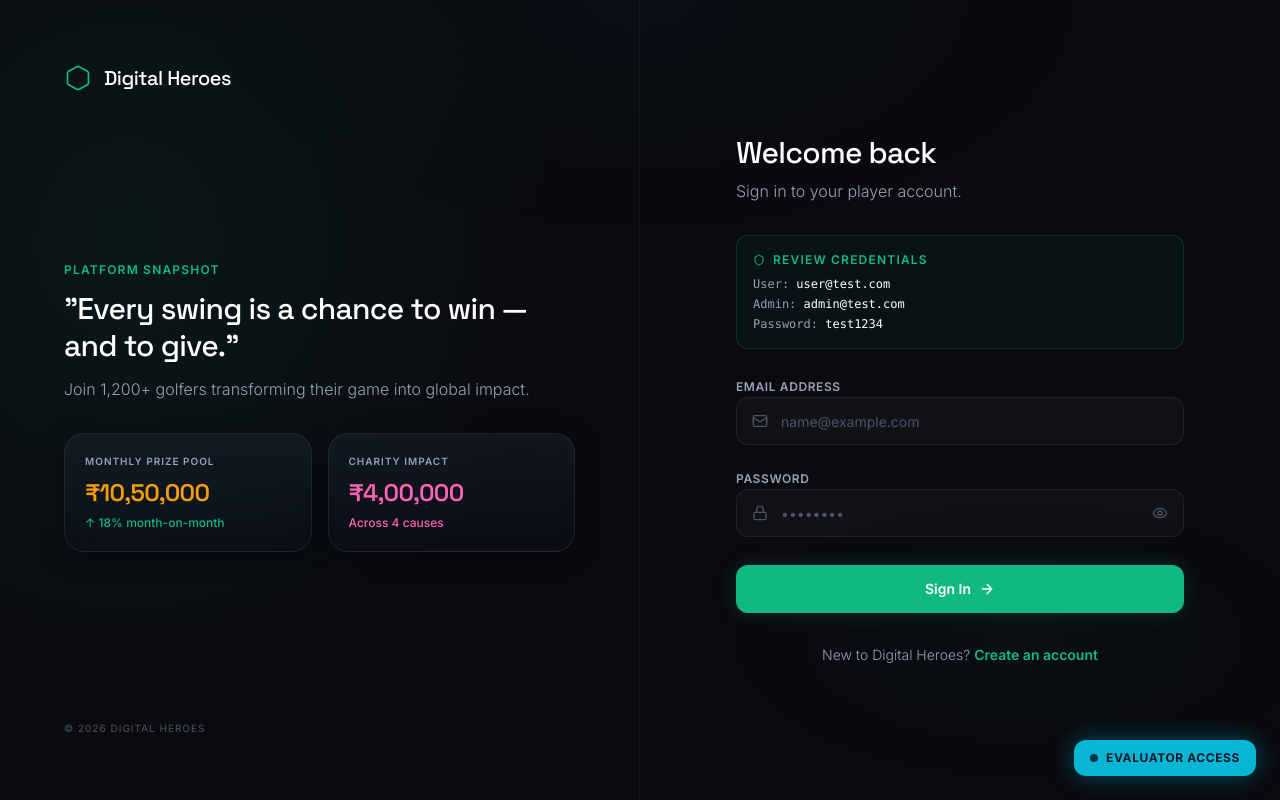
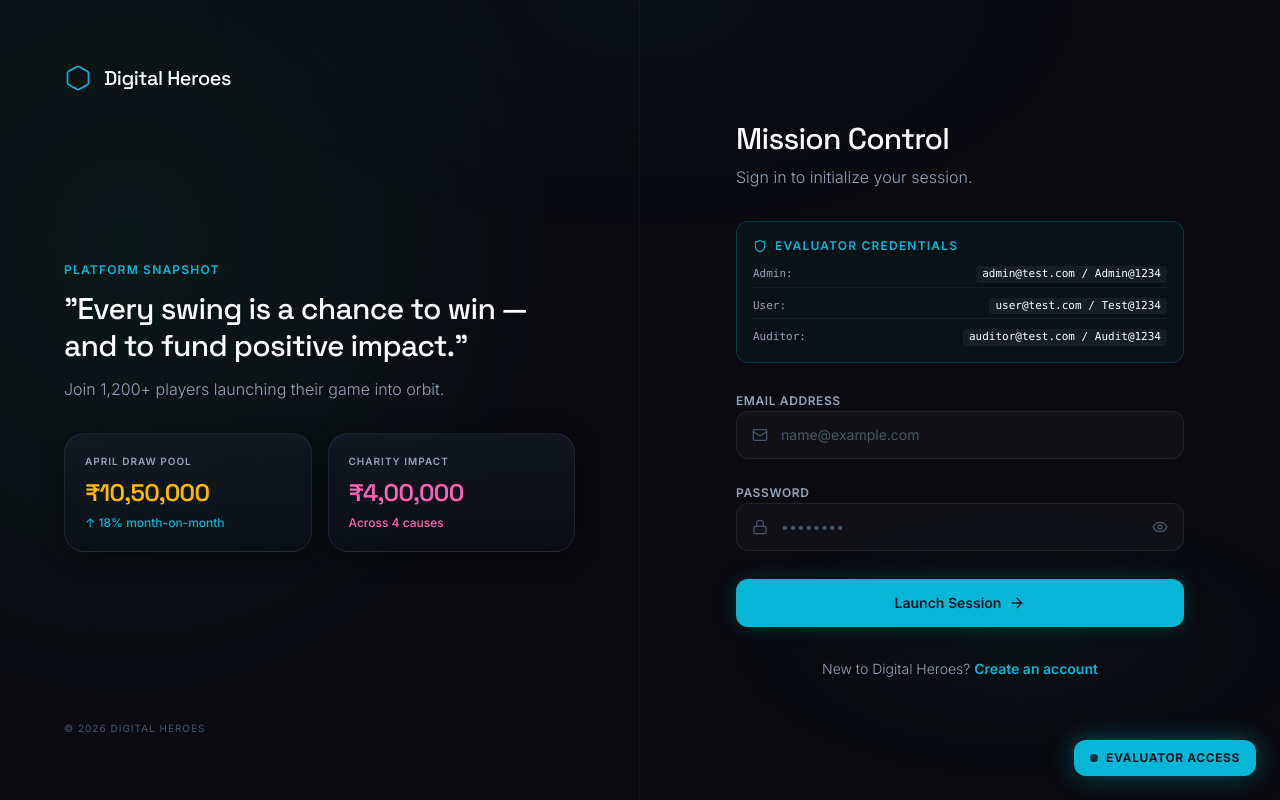
Before and after one commit to ayushshukla1807/digital-heroes, a Next.js app: page /login in a window 1280 px wide. Shown: the top 800 px of the page. Built offline with nearby package versions, Linux system fonts and the light colour scheme.

Commit message:
feat: overhaul auth screens to match brand cyan + fixed evaluator credentials on login screen

```diff
--- a/src/app/(auth)/login/page.tsx
+++ b/src/app/(auth)/login/page.tsx
@@ -27,25 +27,25 @@ export default function LoginPage() {
       <div className="hidden lg:flex flex-col w-1/2 relative overflow-hidden p-16 justify-between border-r border-[var(--color-border)]">
         <div className="absolute inset-0 bg-[radial-gradient(ellipse_at_20%_30%,rgba(16,185,129,0.08)_0%,transparent_60%)] pointer-events-none" />
 
-        <Link href="/" className="flex items-center gap-3 relative z-10">
-          <Hexagon className="h-7 w-7 text-[var(--color-primary)] stroke-[1.5]" />
+        <Link href="/" className="flex items-center gap-3 relative z-10 group">
+          <Hexagon className="h-7 w-7 text-[#06b6d4] stroke-[1.5] group-hover:rotate-12 transition-transform duration-500" />
           <span className="font-display font-medium text-xl tracking-tight text-white">Digital Heroes</span>
         </Link>
 
         <div className="relative z-10 space-y-8">
           <div className="space-y-3">
-            <p className="text-xs font-semibold text-[var(--color-primary)] uppercase tracking-widest">Platform Snapshot</p>
+            <p className="text-xs font-semibold text-[#06b6d4] uppercase tracking-widest">Platform Snapshot</p>
             <blockquote className="text-3xl font-display font-medium text-white leading-tight tracking-tight">
-              "Every swing is a chance to win — and to give."
+              "Every swing is a chance to win — and to fund positive impact."
             </blockquote>
-            <p className="text-[var(--color-text-secondary)] font-light">Join 1,200+ golfers transforming their game into global impact.</p>
+            <p className="text-[var(--color-text-secondary)] font-light">Join 1,200+ players launching their game into orbit.</p>
           </div>
 
           <div className="grid grid-cols-2 gap-4">
             <div className="premium-card p-5">
-              <p className="text-[10px] text-[var(--color-text-secondary)] uppercase tracking-widest mb-2 font-semibold">Monthly Prize Pool</p>
-              <p className="text-2xl font-display font-semibold text-[var(--color-accent)]">₹10,50,000</p>
-              <p className="text-xs text-[var(--color-primary)] mt-1.5 font-medium">↑ 18% month-on-month</p>
+              <p className="text-[10px] text-[var(--color-text-secondary)] uppercase tracking-widest mb-2 font-semibold">April Draw Pool</p>
+              <p className="text-2xl font-display font-semibold text-amber-400">₹10,50,000</p>
+              <p className="text-xs text-[#06b6d4] mt-1.5 font-medium">↑ 18% month-on-month</p>
             </div>
             <div className="premium-card p-5">
               <p className="text-[10px] text-[var(--color-text-secondary)] uppercase tracking-widest mb-2 font-semibold">Charity Impact</p>
@@ -61,8 +61,8 @@ export default function LoginPage() {
       </div>
 
       <div className="flex flex-1 flex-col items-center justify-center p-8 relative z-10">
-        <Link href="/" className="flex lg:hidden items-center gap-3 mb-10">
-          <Hexagon className="h-6 w-6 text-[var(--color-primary)] stroke-[1.5]" />
+        <Link href="/" className="flex lg:hidden items-center gap-3 mb-10 group">
+          <Hexagon className="h-6 w-6 text-[#06b6d4] stroke-[1.5] group-hover:rotate-12 transition-transform duration-500" />
           <span className="font-display font-medium text-lg text-white">Digital Heroes</span>
         </Link>
 
@@ -73,18 +73,18 @@ export default function LoginPage() {
           className="w-full max-w-md"
         >
           <div className="mb-8">
-            <h1 className="text-3xl font-display font-medium text-white mb-2 tracking-tight">Welcome back</h1>
-            <p className="text-[var(--color-text-secondary)] font-light">Sign in to your player account.</p>
+            <h1 className="text-3xl font-display font-medium text-white mb-2 tracking-tight">Mission Control</h1>
+            <p className="text-[var(--color-text-secondary)] font-light">Sign in to initialize your session.</p>
           </div>
 
-          <div className="mb-6 p-4 rounded-xl bg-[var(--color-primary)]/5 border border-[var(--color-primary)]/20">
-            <p className="text-xs font-semibold text-[var(--color-primary)] uppercase tracking-widest mb-2 flex items-center gap-2">
-              <Shield className="w-3 h-3" /> Review Credentials
+          <div className="mb-6 p-4 rounded-xl bg-[#06b6d4]/5 border border-[#06b6d4]/20">
+            <p className="text-xs font-semibold text-[#06b6d4] uppercase tracking-widest mb-3 flex items-center gap-2">
+              <Shield className="w-3.5 h-3.5" /> Evaluator Credentials
             </p>
-            <div className="space-y-1 text-xs text-[var(--color-text-secondary)] font-mono">
-              <p>User: <span className="text-white">user@test.com</span></p>
-              <p>Admin: <span className="text-white">admin@test.com</span></p>
-              <p>Password: <span className="text-white">test1234</span></p>
+            <div className="space-y-1.5 text-[11px] text-[var(--color-text-secondary)] font-mono">
+              <p className="flex justify-between border-b border-white/5 pb-1"><span>Admin:</span> <span className="text-white bg-white/5 px-1.5 rounded">admin@test.com / Admin@1234</span></p>
+              <p className="flex justify-between border-b border-white/5 pb-1 pt-1"><span>User:</span> <span className="text-white bg-white/5 px-1.5 rounded">user@test.com / Test@1234</span></p>
+              <p className="flex justify-between pt-1"><span>Auditor:</span> <span className="text-white bg-white/5 px-1.5 rounded">auditor@test.com / Audit@1234</span></p>
             </div>
           </div>
 
@@ -118,19 +118,19 @@ export default function LoginPage() {
 
             <Button
               type="submit" disabled={loading}
-              className="w-full h-12 mt-2 bg-[var(--color-primary)] hover:bg-[var(--color-primary-dark)] text-white font-semibold text-sm rounded-xl shadow-[0_0_20px_rgba(16,185,129,0.2)] hover:shadow-[0_0_30px_rgba(16,185,129,0.35)] transition-all duration-300"
+              className="w-full h-12 mt-2 bg-[#06b6d4] hover:bg-[#0891b2] text-gray-900 font-semibold text-sm rounded-xl shadow-[0_0_20px_rgba(6,182,212,0.2)] hover:shadow-[0_0_30px_rgba(6,182,212,0.4)] transition-all duration-300"
             >
               {loading ? (
-                <><Loader2 className="w-4 h-4 mr-2 animate-spin" /> Signing you in...</>
+                <><Loader2 className="w-4 h-4 mr-2 animate-spin text-gray-900" /> Authenticating...</>
               ) : (
-                <>Sign In <ArrowRight className="w-4 h-4 ml-2" /></>
+                <>Launch Session <ArrowRight className="w-4 h-4 ml-2" /></>
               )}
             </Button>
           </form>
 
           <p className="mt-8 text-center text-sm text-[var(--color-text-secondary)] font-light">
             New to Digital Heroes?{" "}
-            <Link href="/signup" className="text-[var(--color-primary)] font-semibold hover:underline underline-offset-2">
+            <Link href="/signup" className="text-[#06b6d4] font-semibold hover:underline underline-offset-2">
               Create an account
             </Link>
           </p>
--- a/src/app/(auth)/signup/page.tsx
+++ b/src/app/(auth)/signup/page.tsx
@@ -33,19 +33,19 @@ export default function SignupPage() {
 
   return (
     <div className="min-h-screen flex flex-col justify-center items-center p-4 py-12 relative overflow-hidden bg-[var(--color-background)]">
-      <div className="absolute top-1/4 -right-1/4 w-[600px] h-[600px] bg-[var(--color-primary)]/5 rounded-full blur-[120px] pointer-events-none" />
-      <div className="absolute bottom-1/4 -left-1/4 w-[600px] h-[600px] bg-[var(--color-accent)]/5 rounded-full blur-[120px] pointer-events-none" />
+      <div className="absolute top-1/4 -right-1/4 w-[600px] h-[600px] bg-[#06b6d4]/5 rounded-full blur-[120px] pointer-events-none" />
+      <div className="absolute bottom-1/4 -left-1/4 w-[600px] h-[600px] bg-amber-500/5 rounded-full blur-[120px] pointer-events-none" />
 
       <motion.div initial={{ opacity: 0, y: 20 }} animate={{ opacity: 1, y: 0 }} transition={{ duration: 0.6 }} className="w-full max-w-md relative z-10">
-        <Link href="/" className="flex items-center gap-3 mb-10 justify-center">
-          <Hexagon className="h-7 w-7 text-[var(--color-primary)] stroke-[1.5]" />
+        <Link href="/" className="flex items-center gap-3 mb-10 justify-center group">
+          <Hexagon className="h-7 w-7 text-[#06b6d4] stroke-[1.5] group-hover:rotate-12 transition-transform duration-500" />
           <span className="font-display font-medium text-xl tracking-tight text-white">Digital Heroes</span>
         </Link>
 
         <div className="premium-card p-8 border-[var(--color-border)]">
           <div className="mb-8">
-            <h1 className="text-2xl font-display font-medium text-white tracking-tight mb-1">Initialize Portfolio</h1>
-            <p className="text-sm text-[var(--color-text-secondary)] font-light">Create your account and start competing.</p>
+            <h1 className="text-2xl font-display font-medium text-white tracking-tight mb-1">Launch Your Game</h1>
+            <p className="text-sm text-[var(--color-text-secondary)] font-light">Create your account and jump into orbit.</p>
           </div>
 
           <form onSubmit={handleSignup} className="space-y-5">
@@ -84,13 +84,13 @@ export default function SignupPage() {
                     onClick={() => setFormData(prev => ({ ...prev, charity_id: c.id }))}
                     className={`p-3 rounded-xl border text-left transition-all duration-200 ${
                       formData.charity_id === c.id
-                        ? "border-[var(--color-primary)] bg-[var(--color-primary)]/5"
+                        ? "border-[#06b6d4] bg-[#06b6d4]/5"
                         : "border-[var(--color-border)] bg-white/[0.01] hover:border-white/20"
                     }`}
                   >
                     <div className="flex items-center justify-between mb-1">
                       <div className="w-2 h-2 rounded-full" style={{ background: c.color }} />
-                      {formData.charity_id === c.id && <Check className="w-3 h-3 text-[var(--color-primary)]" />}
+                      {formData.charity_id === c.id && <Check className="w-3 h-3 text-[#06b6d4]" />}
                     </div>
                     <p className="text-[11px] font-semibold text-white leading-tight">{c.name}</p>
                   </button>
@@ -101,19 +101,19 @@ export default function SignupPage() {
             <Button
               type="submit"
               disabled={loading || !formData.charity_id}
-              className="w-full h-12 mt-2 bg-[var(--color-primary)] hover:bg-[var(--color-primary-dark)] text-white font-semibold text-sm rounded-xl shadow-[0_0_20px_rgba(16,185,129,0.2)] transition-all duration-300 disabled:opacity-50"
+              className="w-full h-12 mt-2 bg-[#06b6d4] hover:bg-[#0891b2] text-gray-900 font-semibold text-sm rounded-xl shadow-[0_0_20px_rgba(6,182,212,0.2)] hover:shadow-[0_0_30px_rgba(6,182,212,0.4)] transition-all duration-300 disabled:opacity-50"
             >
               {loading ? (
-                <><Loader2 className="w-4 h-4 mr-2 animate-spin" /> Creating Account...</>
+                <><Loader2 className="w-4 h-4 mr-2 animate-spin text-gray-900" /> Initializing...</>
               ) : (
-                <>Continue to Subscription <ArrowRight className="w-4 h-4 ml-2" /></>
+                <>Select Subscription <ArrowRight className="w-4 h-4 ml-2" /></>
               )}
             </Button>
           </form>
 
           <p className="mt-6 text-center text-sm text-[var(--color-text-secondary)] font-light">
             Already have an account?{" "}
-            <Link href="/login" className="text-[var(--color-primary)] font-semibold hover:underline underline-offset-2">Sign in</Link>
+            <Link href="/login" className="text-[#06b6d4] font-semibold hover:underline underline-offset-2">Sign in</Link>
           </p>
         </div>
       </motion.div>
```
